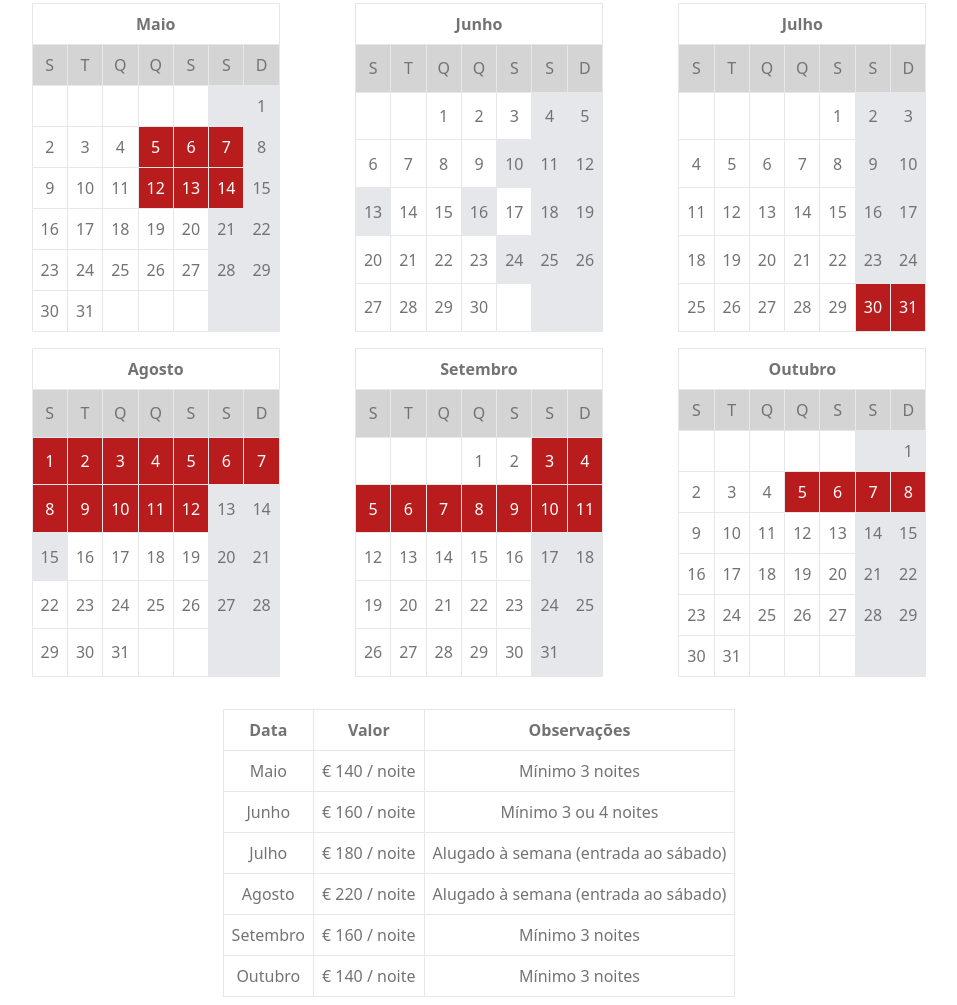
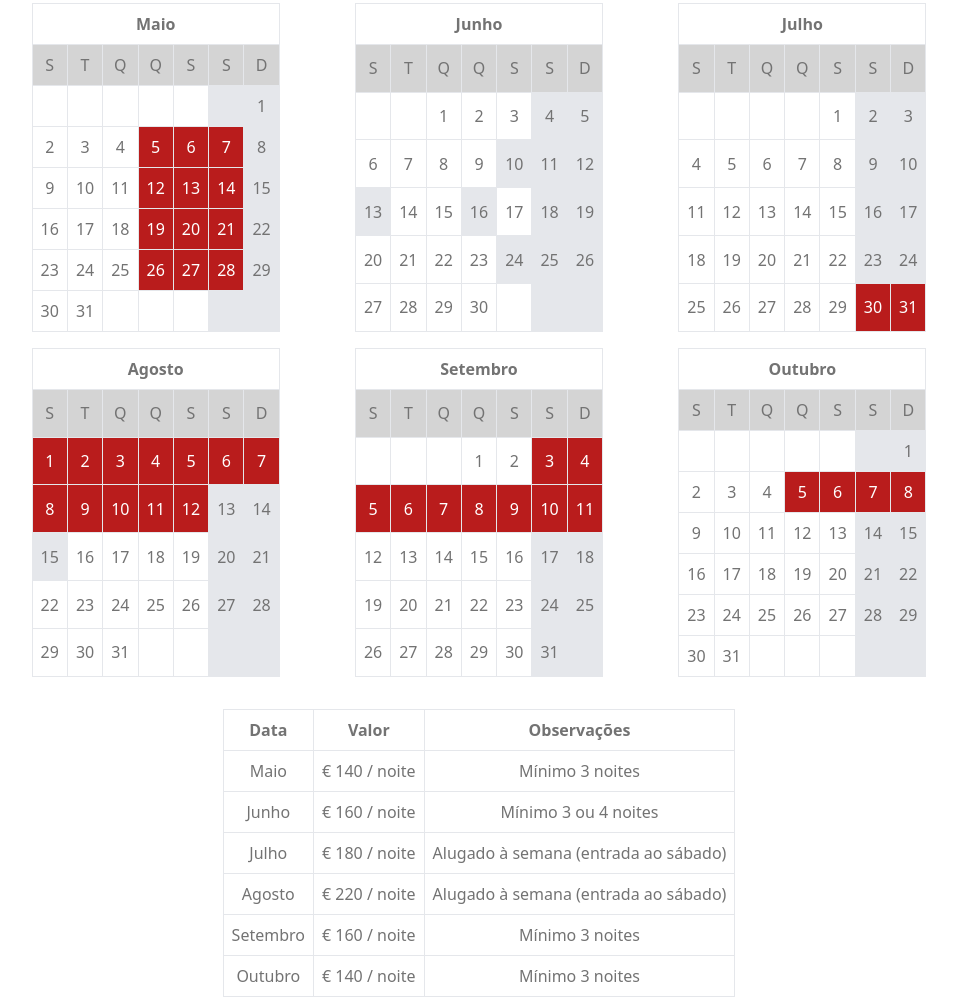
Before and after one commit to pedropalmares/casadaslameirinhas, a website: page index.html in a window 1280 px wide. Shown: the part 6317-7322 px from the top of the page, without its empty margins (161-1118 px from the left). Drawn offline with Linux system fonts and the light colour scheme; some packages are replaced by stand-ins of ours.

Commit message:
reservas maio

```diff
--- a/index.html
+++ b/index.html
@@ -448,18 +448,18 @@
                             <td>16</td>
                             <td>17</td>
                             <td>18</td>
-                            <td>19</td>
-                            <td>20</td>
-                            <td class="dayoff">21</td>
+                            <td class="occupied">19</td>
+                            <td class="occupied">20</td>
+                            <td class="occupied">21</td>
                             <td class="dayoff">22</td>
                         </tr>
                         <tr>
                             <td>23</td>
                             <td>24</td>
                             <td>25</td>
-                            <td>26</td>
-                            <td>27</td>
-                            <td class="dayoff">28</td>
+                            <td class="occupied">26</td>
+                            <td class="occupied">27</td>
+                            <td class="occupied">28</td>
                             <td class="dayoff">29</td>
                         </tr>
                         <tr>
```
